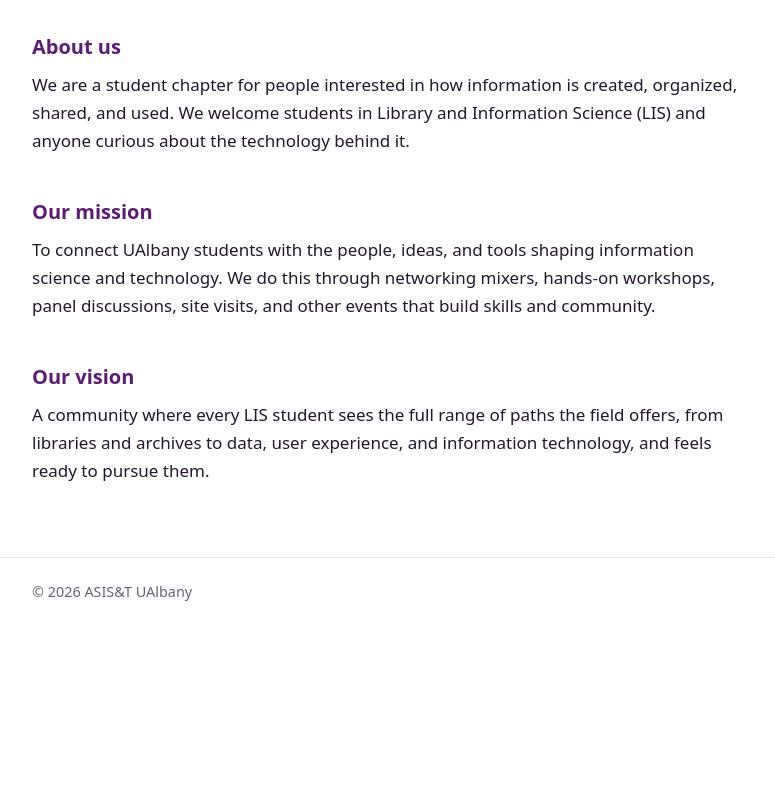
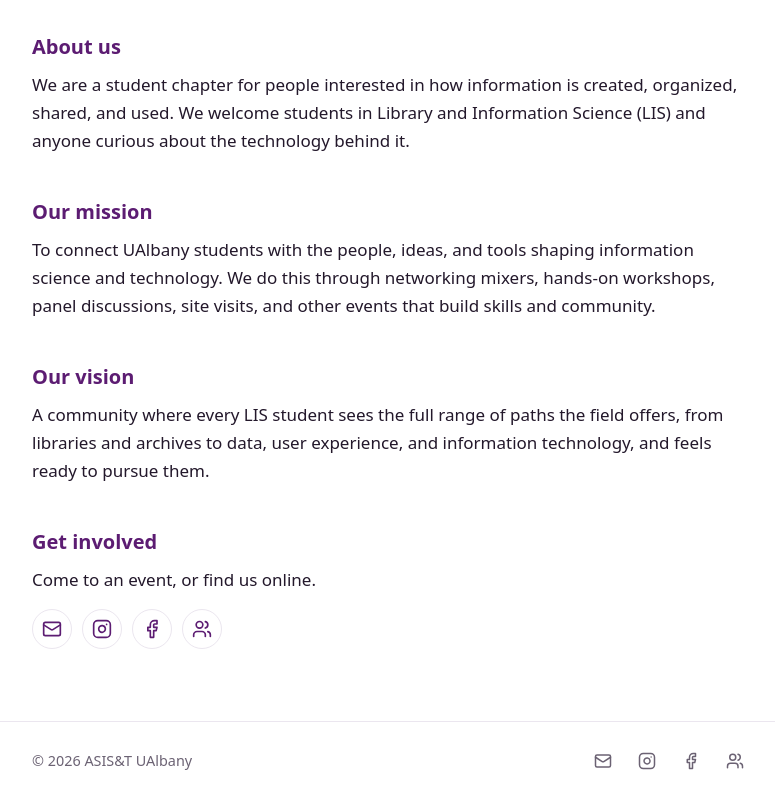
Before and after one commit to ASIST-UAlbany/asist-ualbany.github.io, a website built with Vite: page index.html in a window 1280 px wide. Shown: the part 536-1336 px from the top of the page, without its empty margins (248-1023 px from the left). Before the commit the page ends 1162 px from the top, so only its background shows below. Built offline with nearby package versions, Linux system fonts and the light colour scheme.

Commit message:
Add social links as icons

```diff
--- a/index.html
+++ b/index.html
@@ -55,7 +55,7 @@
 
         <section data-links-section>
           <h2>Get involved</h2>
-          <p>Come to an event, or reach out to us:</p>
+          <p>Come to an event, or find us online.</p>
           <div data-links></div>
         </section>
       </div>
--- a/src/main.js
+++ b/src/main.js
@@ -1,19 +1,32 @@
 import './style.css'
 import { site } from './site.js'
 
+// Simple line icons (24x24, stroke-based).
+const icons = {
+  email: '<rect width="20" height="16" x="2" y="4" rx="2"/><path d="m22 7-8.97 5.7a1.94 1.94 0 0 1-2.06 0L2 7"/>',
+  instagram:
+    '<rect width="20" height="20" x="2" y="2" rx="5"/><path d="M16 11.37A4 4 0 1 1 12.63 8 4 4 0 0 1 16 11.37z"/><path d="M17.5 6.5h.01"/>',
+  facebook: '<path d="M18 2h-3a5 5 0 0 0-5 5v3H7v4h3v8h4v-8h3l1-4h-4V7a1 1 0 0 1 1-1h3z"/>',
+  myinvolvement:
+    '<path d="M16 21v-2a4 4 0 0 0-4-4H6a4 4 0 0 0-4 4v2"/><circle cx="9" cy="7" r="4"/><path d="M22 21v-2a4 4 0 0 0-3-3.87"/><path d="M16 3.13a4 4 0 0 1 0 7.75"/>',
+}
+
 const links = [
-  site.email && { label: 'Email', href: `mailto:${site.email}` },
-  site.instagram && { label: 'Instagram', href: site.instagram },
-  site.myinvolvement && { label: 'MyInvolvement', href: site.myinvolvement },
+  site.email && { key: 'email', label: `Email ${site.email}`, href: `mailto:${site.email}` },
+  site.instagram && { key: 'instagram', label: 'Instagram', href: site.instagram },
+  site.facebook && { key: 'facebook', label: 'Facebook group', href: site.facebook },
+  site.myinvolvement && { key: 'myinvolvement', label: 'MyInvolvement', href: site.myinvolvement },
 ].filter(Boolean)
 
 function linkList() {
   const ul = document.createElement('ul')
   ul.className = 'links'
-  for (const { label, href } of links) {
+  for (const { key, label, href } of links) {
     const a = document.createElement('a')
     a.href = href
-    a.textContent = label
+    a.title = label
+    a.setAttribute('aria-label', label)
+    a.innerHTML = `<svg viewBox="0 0 24 24" aria-hidden="true">${icons[key]}</svg>`
     if (!href.startsWith('mailto:')) {
       a.target = '_blank'
       a.rel = 'noopener'
--- a/src/site.js
+++ b/src/site.js
@@ -1,6 +1,7 @@
-// Chapter contact links. Fill these in; any link left as '' is hidden on the site.
+// Chapter contact links. Any link left as '' is hidden on the site.
 export const site = {
-  email: '', // TODO: chapter email, e.g. 'asist@albany.edu'
-  instagram: '', // TODO: full Instagram URL, e.g. 'https://www.instagram.com/asist_ualbany/'
-  myinvolvement: '', // TODO: full UAlbany MyInvolvement page URL
+  email: 'GRP-asist@albany.edu',
+  instagram: 'https://www.instagram.com/ualbany_asist',
+  facebook: 'https://www.facebook.com/groups/ualbanyasist/',
+  myinvolvement: 'https://www.myinvolvement.org/actioncenter/organization/associationofinformationscienceandtechnology',
 }
--- a/src/style.css
+++ b/src/style.css
@@ -162,10 +162,61 @@ section p {
 .links {
   display: flex;
   flex-wrap: wrap;
-  gap: 8px 24px;
+  gap: 10px;
   list-style: none;
   padding: 0;
   margin: 0;
+}
+
+.links a {
+  display: flex;
+  align-items: center;
+  justify-content: center;
+  width: 40px;
+  height: 40px;
+  border: 1px solid var(--line);
+  border-radius: 50%;
+  color: var(--purple);
+  transition: color 0.15s ease, border-color 0.15s ease;
+}
+
+.links a:hover {
+  color: var(--red);
+  border-color: var(--red);
+}
+
+.links svg {
+  width: 20px;
+  height: 20px;
+  fill: none;
+  stroke: currentColor;
+  stroke-width: 2;
+  stroke-linecap: round;
+  stroke-linejoin: round;
+}
+
+section .links {
+  margin-top: 14px;
+}
+
+.site-footer .wrap {
+  align-items: center;
+}
+
+.site-footer .links a {
+  width: 34px;
+  height: 34px;
+  border: 0;
+  color: var(--muted);
+}
+
+.site-footer .links a:hover {
+  color: var(--purple);
+}
+
+.site-footer .links svg {
+  width: 18px;
+  height: 18px;
 }
 
 /* Events */
```
